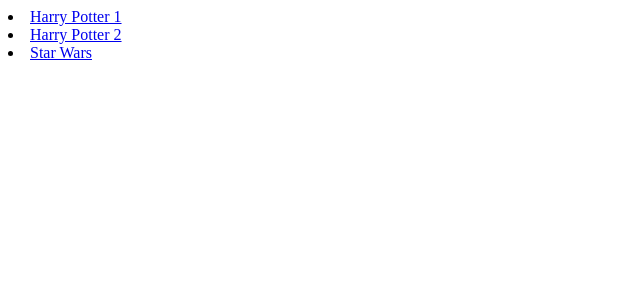
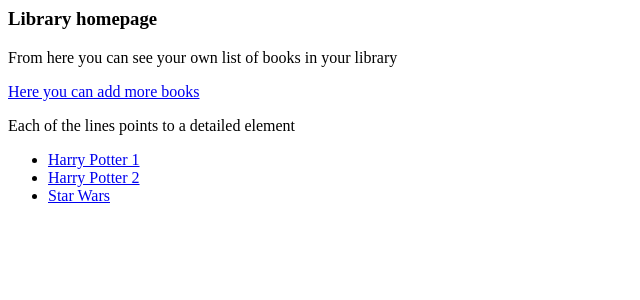
Before and after one commit to akbence/libraryRegistry, a Django app: page /library/ in a window 1280 px wide. Shown: the top 300 px of the page, without its empty margins (0-640 px from the left). Run offline with Django 3.2, Linux system fonts and the light colour scheme; data comes from the database, SQL or seed files in the repository; some libraries are stand-ins or nearby versions.

Commit message:
bootstrap added, refactored index.html

```diff
--- a/libraryManager/templates/libraryManager/index.html
+++ b/libraryManager/templates/libraryManager/index.html
@@ -1,9 +1,23 @@
-{% if all_books %}
-    <u1>
+<script src="https://maxcdn.bootstrapcdn.com/bootstrap/4.4.1/js/bootstrap.min.js"></script>
+
+<div class="container-fluid">
+    <h3>Library homepage</h3>
+    <p>From here you can see your own list of books in your library</p>
+    <a class="nav-link" href="{% url 'libraryManager:add'%}">Here you can add more books</a>
+    <p>Each of the lines points to a detailed element</p>
+</div>
+
+
+<nav class="navbar navbar-expand-sm bg-light">
+    <ul class="navbar-nav">
+        {% if all_books %}
         {% for book in all_books %}
-        <li><a href="{% url 'libraryManager:detail' book.id%}"> {{ book.title }} </a></li>
-        {% endfor %}
-    </u1>
-{% else %}
-    <h2>You dont have any books</h2>
-{% endif %}
+        <li class="nav-item">
+            <a class="nav-link" href="{% url 'libraryManager:detail' book.id%}"> {{ book.title }}</a>
+        </li>
+        {%endfor%}
+        {% else %}
+        <h2>You dont have any books</h2>
+        {% endif %}
+    </ul>
+</nav>
--- a/libraryManager/urls.py
+++ b/libraryManager/urls.py
@@ -6,5 +6,6 @@
 urlpatterns = [
     path('', views.index, name='index'),
     path('book/<int:book_id>', views.detail, name='detail'),
-    path('book/<int:book_id>/flag', views.flag, name='readflag')
+    path('book/<int:book_id>/flag', views.flag, name='readflag'),
+    path('book/add', views.detail, name='add'),
 ]
```
